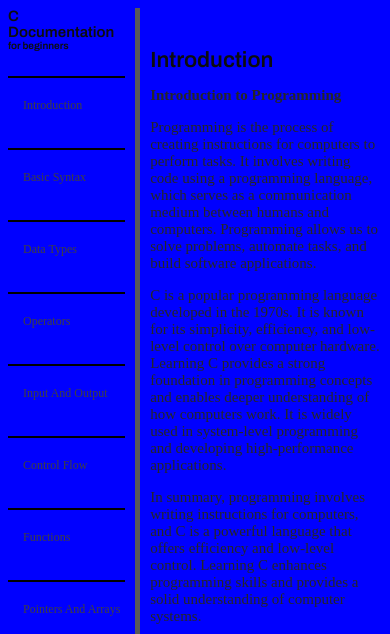
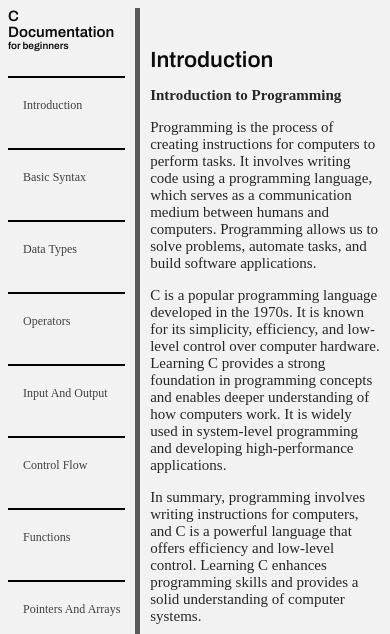
Before and after one commit to Taofik01/c-documentation, a plain HTML site: page index.html in a window 390 px wide. Shown: the top 634 px of the page. Drawn offline with Linux system fonts and the light colour scheme.

Commit message:
Update styles.css
i added som adjustment for smaller devices

```diff
--- a/styles.css
+++ b/styles.css
@@ -82,11 +82,14 @@ a:visited {
 }
 
 @media (max-width:500px ) {
+
   body{
+  display:flex;
   font-size:15px;
   display:float;
   padding:0;
-  background-color:blue;
+  justify-content:space-between;
+  background-color:#F2F2F2;
   }
   nav{
     display:float;
```
